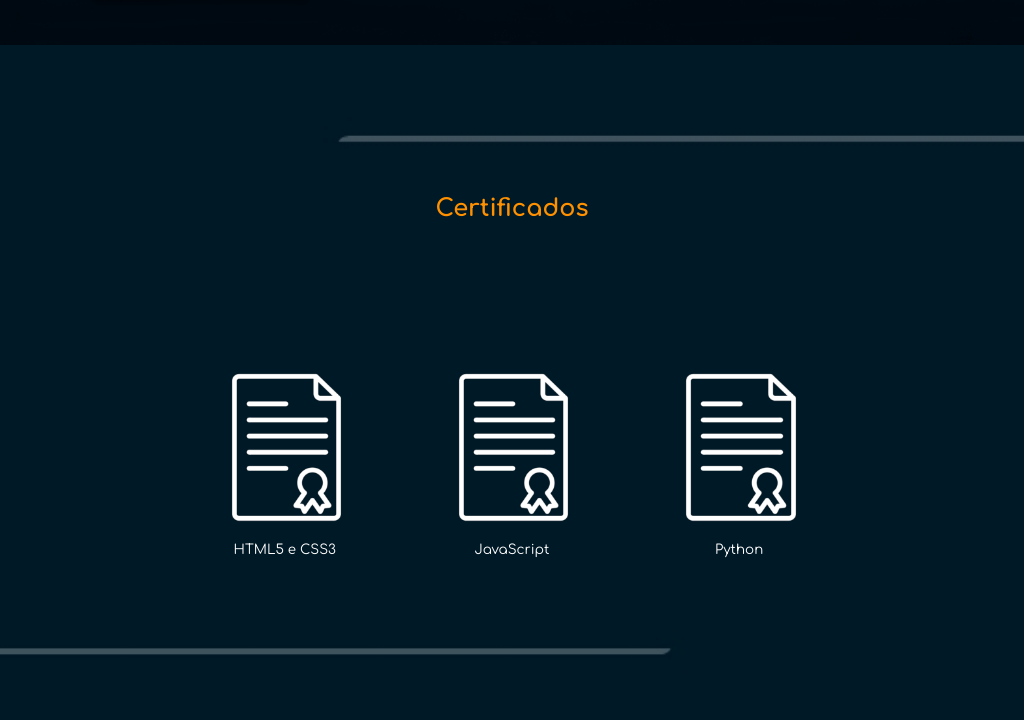
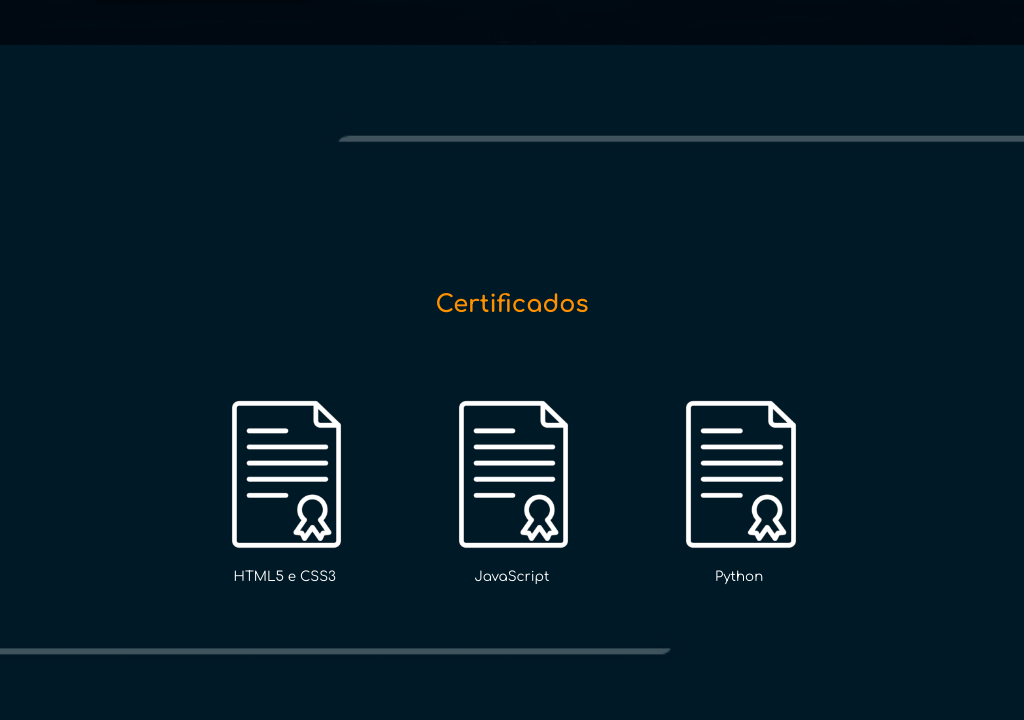
Before and after one commit to alvesraphael11/Portfolio, a plain HTML site: page index.html in a window 1024 px wide. Shown: the part 1140-1860 px from the top of the page. Drawn offline with nearby package versions, Linux system fonts and the light colour scheme.

Commit message:
Update mediaqueries.css

```diff
--- a/estilos/mediaqueries.css
+++ b/estilos/mediaqueries.css
@@ -89,6 +89,10 @@ Typical Devices Breakpoints
         height: 640px;
     }
 
+    h1 {
+        color: blue;
+    }
+
     section#inicio > div#apresentacao {
         font-size: 0.9em;
         display: inline;
@@ -177,13 +181,13 @@ Typical Devices Breakpoints
     }
 
     section#certificados > h2 {
-        padding-top: 150px;
+        padding-top: 24%;
     }
 
     section#certificados > div#cert {
         height: 150px;
         width: 60%;
-        margin-top: 120px;
+        margin-top: 5%;
     }
 
     div#cert > a > p {
```
